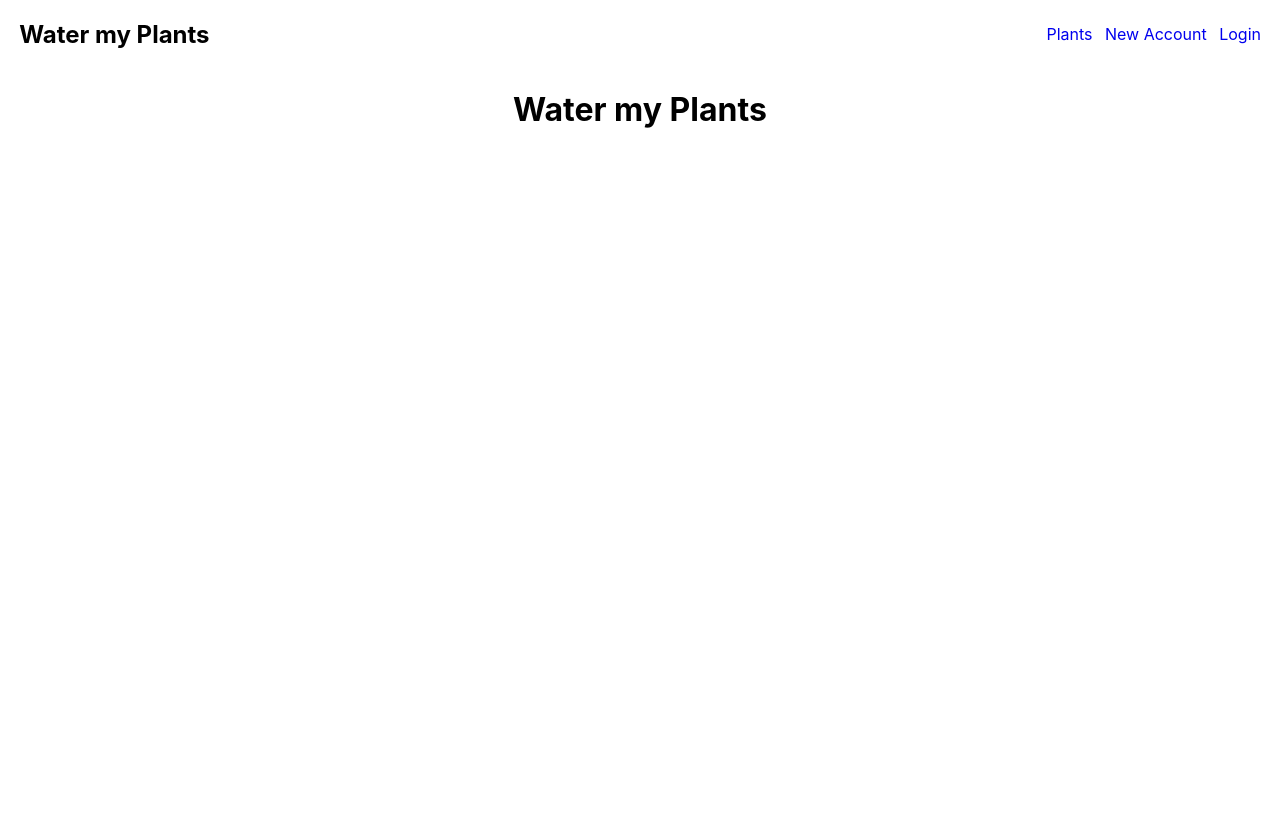
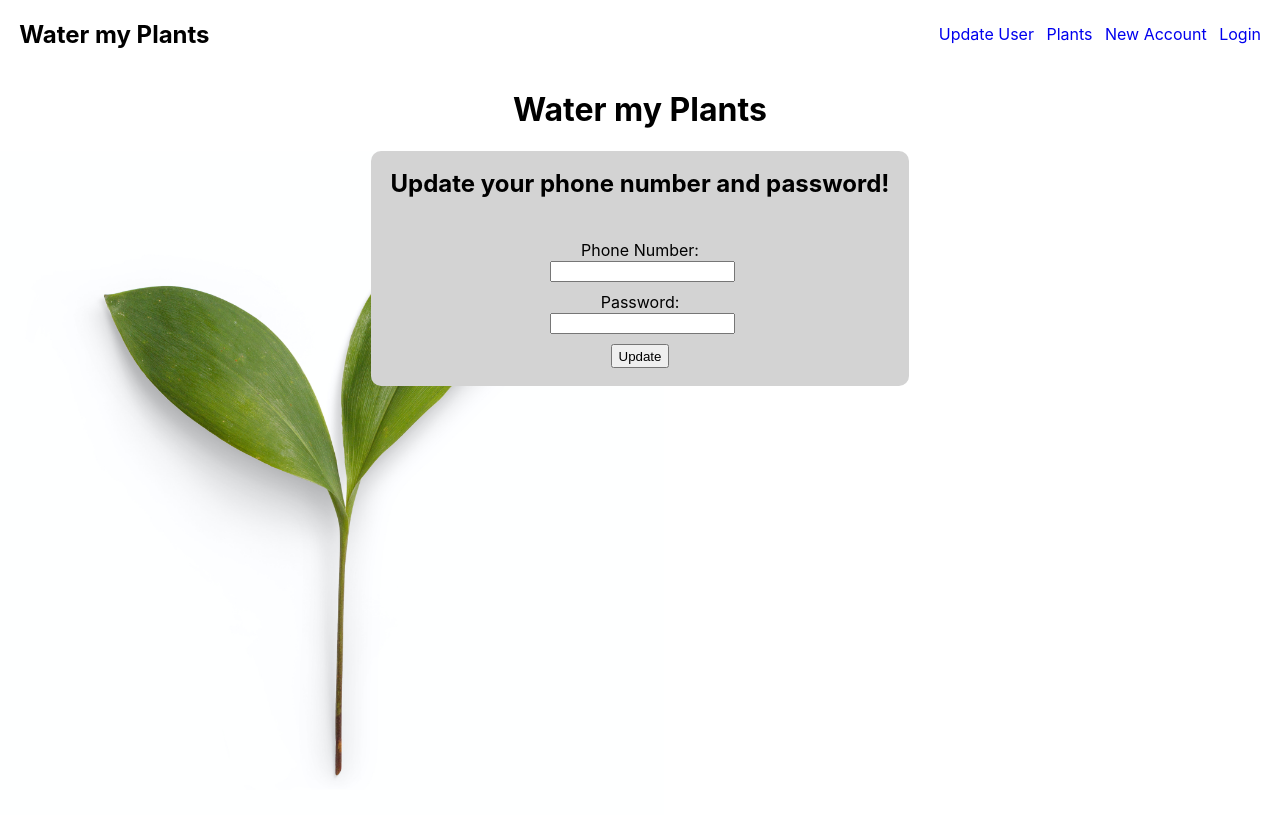
Before and after one commit to ft-water-my-plants/frontend, a React (Create React App) app: page /user in a window 1280 px wide. Built offline with nearby package versions, Linux system fonts and the light colour scheme; sample sign-in values are in the browser's storage.

Commit message:
Added axios call to Update User

```diff
--- a/src/App.js
+++ b/src/App.js
@@ -8,6 +8,7 @@
 // import * as yup from 'yup';
 
 import './App.css';
+import UpdateUser from './components/UpdateUser';
 
 function App() {
   return (
@@ -18,6 +19,9 @@
             <h2>Water my Plants</h2>
           </div>
           <ul className="links-list">
+            <li>
+              <Link className="link" to='/user'>Update User</Link>
+            </li>
             <li>
               <Link className="link" to='/plants'>Plants</Link>
             </li>
@@ -33,6 +37,7 @@
           <center>
             <h1>Water my Plants</h1>
             <PrivateRoute path='/plants' component={Plant} />
+            <PrivateRoute path='/user' component={UpdateUser} />
             <Route path='/signup' component={Signup} />
             <Route path='/login' component={Login}/>
             <Route path='/'/>
--- a/src/components/UpdateUser.js
+++ b/src/components/UpdateUser.js
@@ -1,10 +1,19 @@
 import React, { useState } from 'react';
+import { useHistory } from 'react-router-dom';
+import axios from 'axios';
 
+const initialState = {
+    username: '',
+    phoneNumber: '',
+    password: ''
+}
 
 /* should pass down an existing user OR get existing users within function */
-export default UpdateUser() => {
+function UpdateUser(props) {
+    const { push } = useHistory();
 
     // Need to only be able to update phone number and password, setting state to current number/password
+    const [user, setUser] = useState(initialState);
     const [number, setNumber] = useState(user.phoneNumber);
     const [password, setPassword] = useState(user.password);
 
@@ -18,7 +27,19 @@
             password: password
         }
         // Need to axios put updated user info
+
+        axios.put(`https://water-my-plants-bw3.herokuapp.com/api/users/login`, user)
+            .then(res => {
+                props.setUser(res.data);
+                push('/users/login');
+            })
+            .catch(err => {
+                console.log(err)
+            })
+
     }
+
+
 
     // Changing number and password
     const changeNumber = (e) => {
@@ -57,3 +78,5 @@
             </div>
     )
 }
+
+export default UpdateUser;
```
